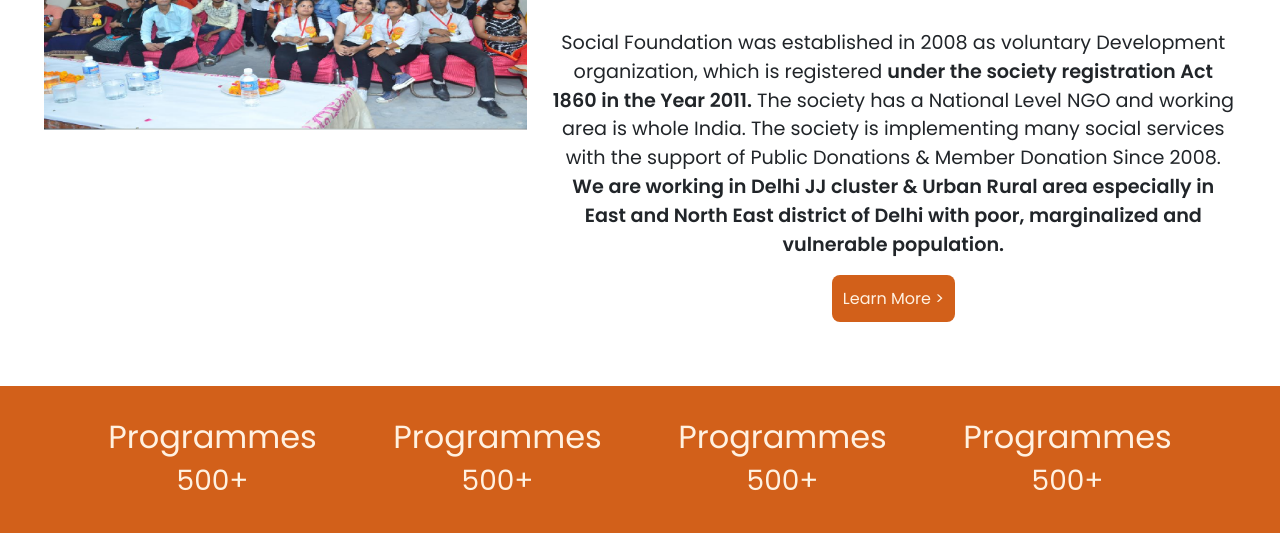
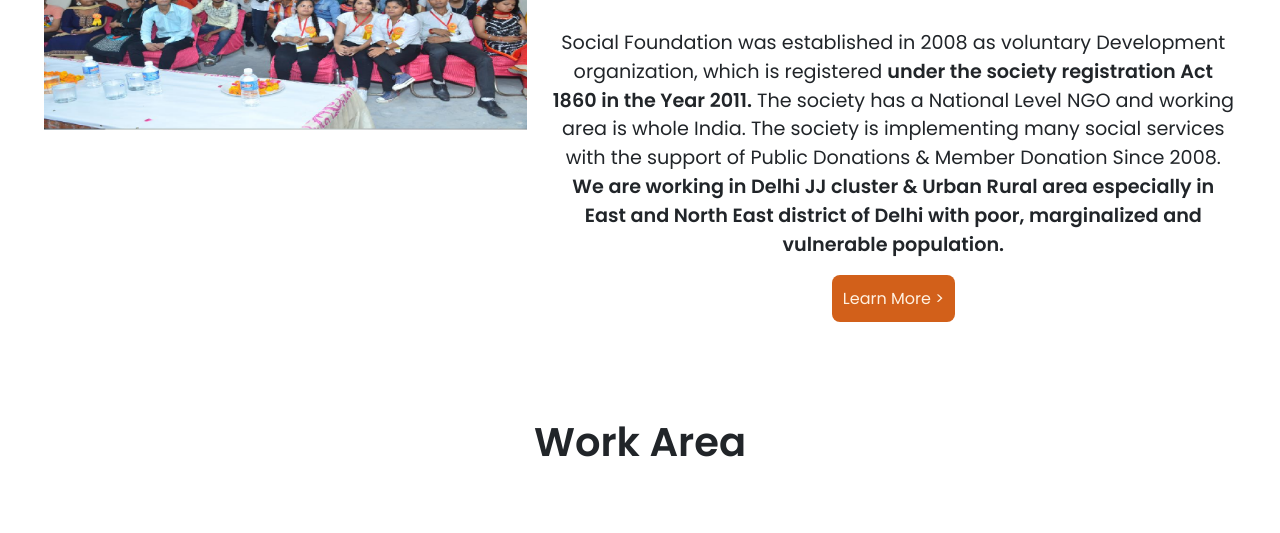
Before and after one commit to socialfoundation-web/socialfoundation-web.github.io, a plain HTML site: page index.html in a window 1280 px wide. Shown: the part 419-952 px from the top of the page. Drawn offline with Linux system fonts and the light colour scheme.

Commit message:
version 2.0, removed counter

```diff
--- a/index.html
+++ b/index.html
@@ -57,7 +57,7 @@
             </div>
         </div>
     </section>
-    <section id="counter" class="counter">
+    <!-- <section id="counter" class="counter">
         <div class="container">
             <div class="row text-center">
                 <div class="col-lg-3 .col-md-4 .col-sm-4">
@@ -79,12 +79,17 @@
                 </div>
             </div>
         </div>
-    </section>
+    </section>   -->
 
     <section class="work-area">
 
         <!-- sectio Heading  -->
         <div class="container">
+            <div class="row">
+                <div class="col-xs-12">
+                    <h1 class="text-center fw-bold">Work Area</h1>
+                </div>
+            </div>
             <div class="row text-center">
                 <div class="work-area">
                     <div class="row align-items-md-stretch">
```
